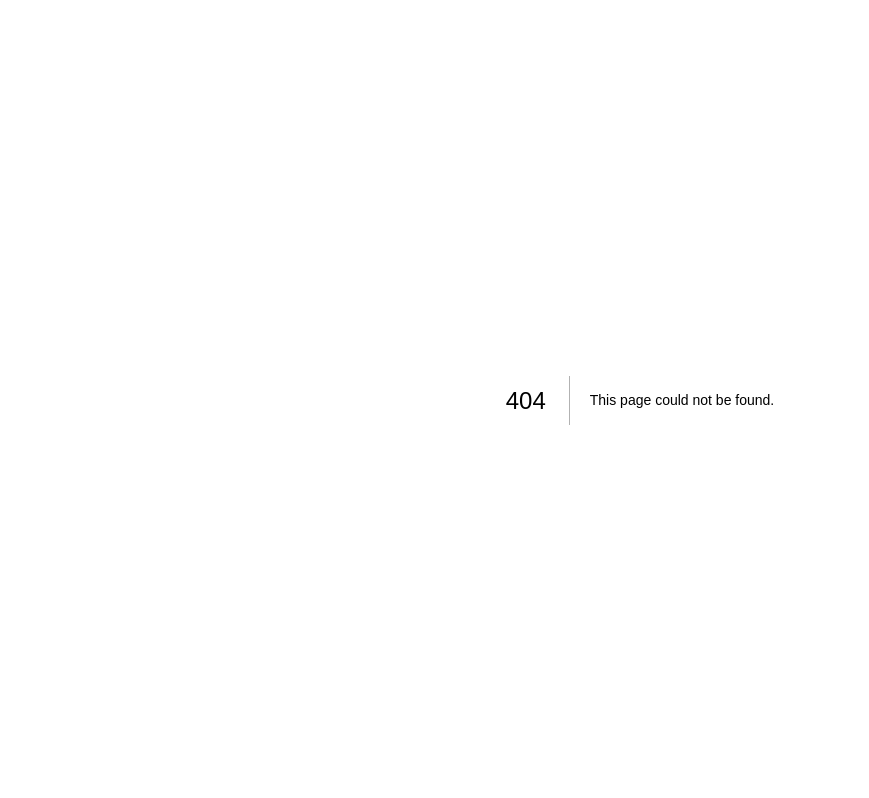
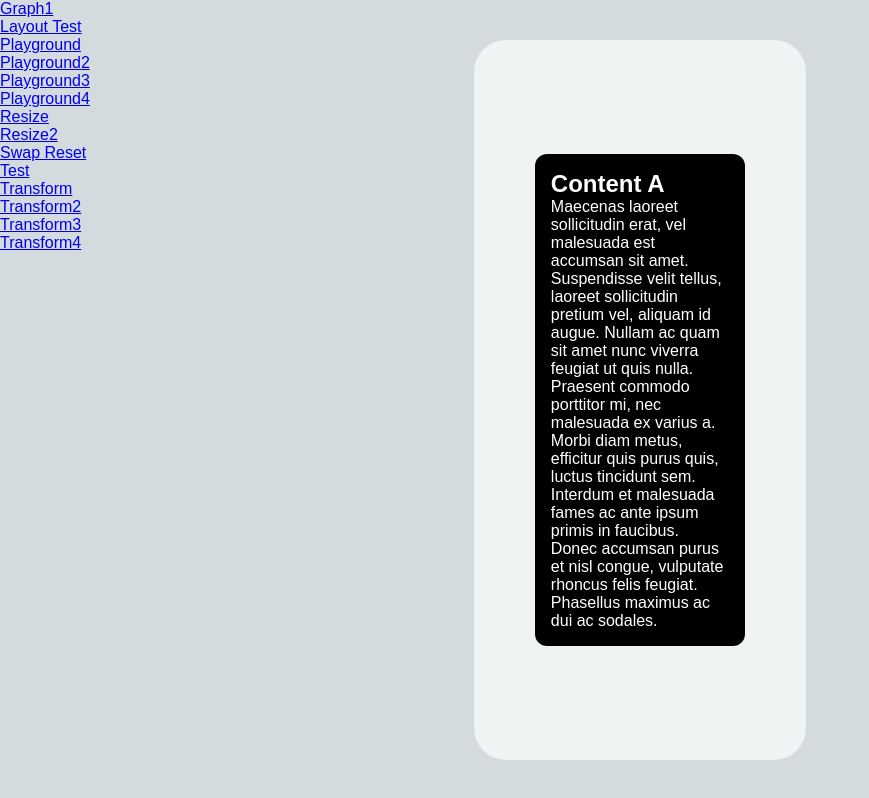
Before and after one commit to grahampaterson/interaction-playground, a Next.js app: page /framer/playground4 in a window 1280 px wide. Before the commit this address had no page. Shown: the whole page, without its empty margins (0-869 px from the left). Built offline with nearby package versions, Linux system fonts and the light colour scheme.

Commit message:
card content transition

```diff
--- /dev/null
+++ b/app/framer/playground4/page.module.css
@@ -0,0 +1,30 @@
+.main {
+  display: flex;
+  width: 100vw;
+  height: 100vh;
+  background-color: hsl(200, 15%, 85%);
+  align-items: center;
+  justify-content: center;
+  gap: 32px;
+}
+
+.screen {
+  aspect-ratio: 375/812;
+  height: 90vh;
+  background-color: hsl(200, 15%, 95%);
+  border-radius: 32px;
+  display: flex;
+  align-items: center;
+  justify-content: center;
+  perspective: 200px;
+  position: relative;
+  padding: 16px;
+}
+
+.testCube {
+  width: 100px;
+  height: 100px;
+  background-color: teal;
+  border-radius: 16px;
+  position: relative;
+}
--- /dev/null
+++ b/app/framer/playground4/page.tsx
@@ -0,0 +1,100 @@
+"use client";
+
+import {
+  AnimatePresence,
+  AnimationProps,
+  easeIn,
+  motion,
+  useCycle,
+} from "framer-motion";
+import styles from "./page.module.css";
+import React, { useState } from "react";
+import Image from "next/image";
+
+export default function Page() {
+  const [active, setActive] = useState(true);
+  const [animate, setAnimate] = useState({
+    opacity: 1,
+    filter: "blur(0px)",
+  });
+
+  return (
+    <div className={styles.main}>
+      <div
+        className={styles.screen}
+        onClick={() => setActive(!active)}
+        onMouseDown={() => {
+          setAnimate(undefined);
+        }}
+        onMouseUp={() => {
+          setAnimate({
+            opacity: [0, 1],
+            filter: ["blur(16px)", "blur(0px)"],
+          });
+        }}
+      >
+        <motion.div
+          layout
+          style={{
+            padding: "16px",
+            borderRadius: "12px",
+            backgroundColor: "#000",
+            color: "#fff",
+            width: "70%",
+          }}
+          transition={{
+            duration: 0.4,
+          }}
+        >
+          {active ? (
+            <motion.div
+              layout="position"
+              initial={{
+                opacity: 0,
+              }}
+              animate={animate}
+              transition={{
+                ease: "easeOut",
+                duration: 0.4,
+              }}
+            >
+              <h2>Content A</h2>
+              <p>
+                Maecenas laoreet sollicitudin erat, vel malesuada est accumsan
+                sit amet. Suspendisse velit tellus, laoreet sollicitudin pretium
+                vel, aliquam id augue. Nullam ac quam sit amet nunc viverra
+                feugiat ut quis nulla. Praesent commodo porttitor mi, nec
+                malesuada ex varius a. Morbi diam metus, efficitur quis purus
+                quis, luctus tincidunt sem. Interdum et malesuada fames ac ante
+                ipsum primis in faucibus. Donec accumsan purus et nisl congue,
+                vulputate rhoncus felis feugiat. Phasellus maximus ac dui ac
+                sodales.
+              </p>
+            </motion.div>
+          ) : (
+            <motion.div
+              layout="position"
+              initial={{
+                opacity: 0,
+              }}
+              animate={animate}
+              transition={{
+                ease: "easeOut",
+                duration: 0.4,
+              }}
+            >
+              <h3>Content B</h3>
+              <p>
+                Morbi diam metus, efficitur quis purus quis, luctus tincidunt
+                sem. Interdum et malesuada fames ac ante ipsum primis in
+                faucibus. Donec accumsan purus et nisl congue, vulputate rhoncus
+                felis feugiat. Phasellus maximus ac dui ac sodales.
+              </p>
+              <button>Click Me</button>
+            </motion.div>
+          )}
+        </motion.div>
+      </div>
+    </div>
+  );
+}
```
